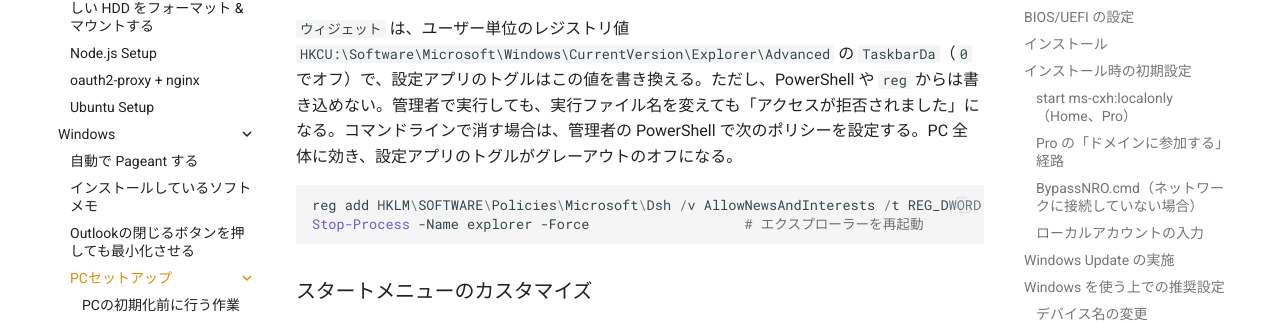
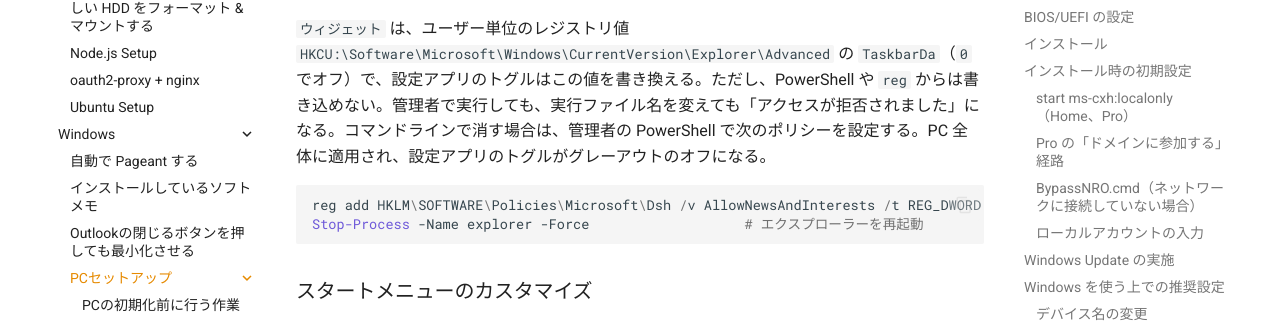
Before and after one commit to book000/memo, an MkDocs documentation site: the page built from docs/os/windows/setup/index.md, in a window 1280 px wide and 900 px high, scrolled down 16504 px. Shown: the part 190-513 px from the top of the window. Built offline with MkDocs 1.6.1 and Material for MkDocs 9.7.7, drawn with Linux system fonts in a browser that asks for light colours; comment, search, counter and statistics services are not loaded; some of the changed text lies outside the part shown.

Commit message:
docs: 「効く」を使わない表現に変更
Co-Authored-By: Claude Sonnet 5.5 <noreply@anthropic.com>

````diff
--- a/docs/os/windows/setup/index.md
+++ b/docs/os/windows/setup/index.md
@@ -121,7 +121,7 @@ Pro だけに出る画面を使う。コマンドは不要で、ネットワー
 
 ### `BypassNRO.cmd`（ネットワークに接続していない場合）
 
-ネットワークに接続していないときだけ効く。接続済みだと、再起動してもネットワーク画面が出ない。
+ネットワークに接続していないときだけ使える。接続済みだと、再起動してもネットワーク画面が出ない。
 
 1. ネットワークから切り離す（LAN ケーブルを抜き、Wi-Fi にも接続しない）
 2. OOBE で ++shift+f10++ を押し、コマンド プロンプトを開く
@@ -294,7 +294,7 @@ Stop-Process -Name explorer -Force
 
 `縮小したアプリ アイコンを表示` は `$adv` の `IconSizePreference` で、`0` が `常時`、`1` が `なし`、`2` が `タスク バーに入りきらない場合`（既定。値なしでも同じ）。
 
-`ウィジェット` は、ユーザー単位のレジストリ値 `HKCU:\Software\Microsoft\Windows\CurrentVersion\Explorer\Advanced` の `TaskbarDa`（`0` でオフ）で、設定アプリのトグルはこの値を書き換える。ただし、PowerShell や `reg` からは書き込めない。管理者で実行しても、実行ファイル名を変えても「アクセスが拒否されました」になる。コマンドラインで消す場合は、管理者の PowerShell で次のポリシーを設定する。PC 全体に効き、設定アプリのトグルがグレーアウトのオフになる。
+`ウィジェット` は、ユーザー単位のレジストリ値 `HKCU:\Software\Microsoft\Windows\CurrentVersion\Explorer\Advanced` の `TaskbarDa`（`0` でオフ）で、設定アプリのトグルはこの値を書き換える。ただし、PowerShell や `reg` からは書き込めない。管理者で実行しても、実行ファイル名を変えても「アクセスが拒否されました」になる。コマンドラインで消す場合は、管理者の PowerShell で次のポリシーを設定する。PC 全体に適用され、設定アプリのトグルがグレーアウトのオフになる。
 
 ```powershell
 reg add HKLM\SOFTWARE\Policies\Microsoft\Dsh /v AllowNewsAndInterests /t REG_DWORD /d 0 /f
@@ -329,7 +329,7 @@ Set-ItemProperty $adv Start_TrackDocs 0              # 最近使った項目を
 Set-ItemProperty HKCU:\Software\Microsoft\Windows\CurrentVersion\Start ShowFrequentList 0  # 最もよく使用するアプリを表示する: オフ
 ```
 
-`Start_TrackProgs` は `最もよく使用するアプリを表示する` のチェックボックスに効かなかった。
+`Start_TrackProgs` は `最もよく使用するアプリを表示する` のチェックボックスに反映されなかった。
 
 次の項目も、`HKCU:\Software\Microsoft\Windows\CurrentVersion\Start` の値で切り替えられる（既定では値が存在せず、オン扱い）。
 
````
